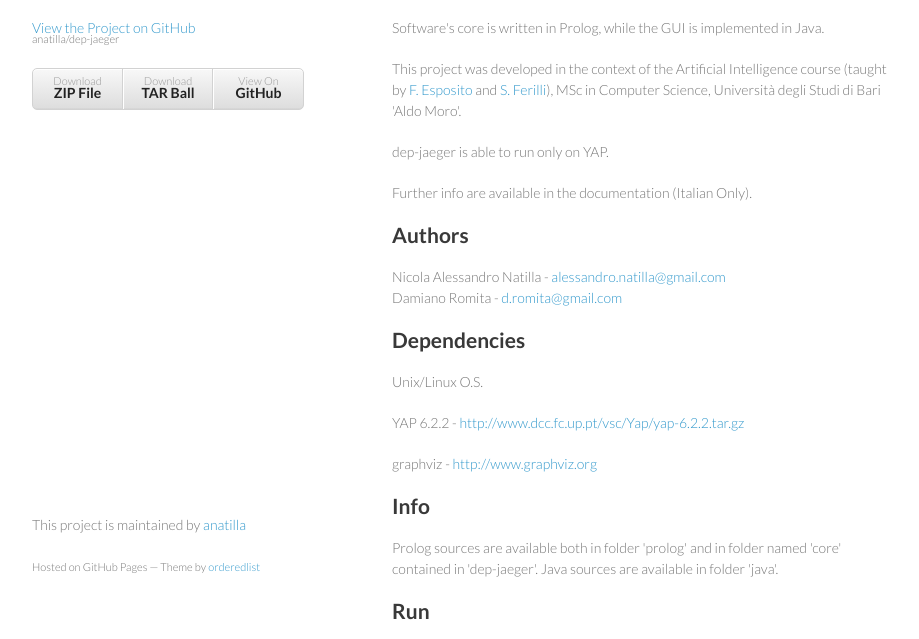
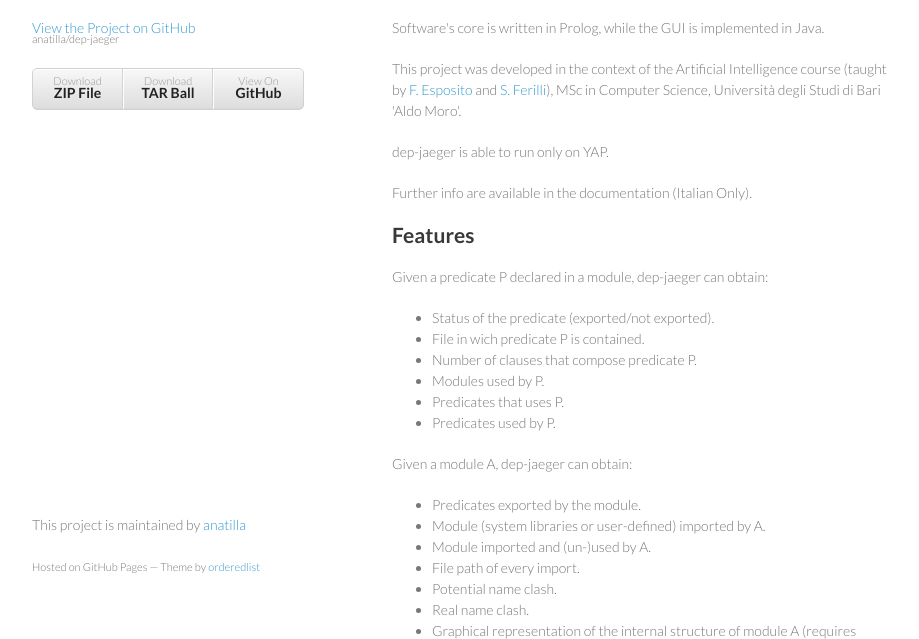
Before and after one commit to anatilla/dep-jaeger, a plain HTML site: page index.html in a window 1280 px wide. Shown: the part 154-793 px from the top of the page, without its empty margins (178-1097 px from the left). Drawn offline with Linux system fonts and the light colour scheme.

Commit message:
Update index.html

```diff
--- a/index.html
+++ b/index.html
@@ -53,6 +53,30 @@
 <p>dep-jaeger is able to run only on YAP.</p>
 
 <p>Further info are available in the documentation (Italian Only).</p>
+
+<h2><a><span ></span></a>Features</h2>
+
+<p>Given a predicate P declared in a module, dep-jaeger can obtain:</p>
+
+<ul>
+<li>Status of the predicate (exported/not exported).</li>
+<li>File in wich predicate P is contained.</li>
+<li>Number of clauses that compose predicate P.</li>
+<li>Modules used by P.</li>
+<li>Predicates that uses P.</li>
+<li>Predicates used by P.</li>
+</ul><p>Given a module A, dep-jaeger can obtain:</p>
+
+<ul>
+<li>Predicates exported by the module.</li>
+<li>Module (system libraries or user-defined) imported by A.</li>
+<li>Module imported and (un-)used by A.</li>
+<li>File path of every import.</li>
+<li>Potential name clash.</li>
+<li>Real name clash.</li>
+<li>Graphical representation of the internal structure of module A (requires graphviz).</li>
+<li>Graphical representation of modules imported by the module A (requires graphviz).</li>
+</ul><h2>
 
 <h2>
 <a name="authors" class="anchor" href="#authors"><span class="octicon octicon-link"></span></a>Authors</h2>
```
